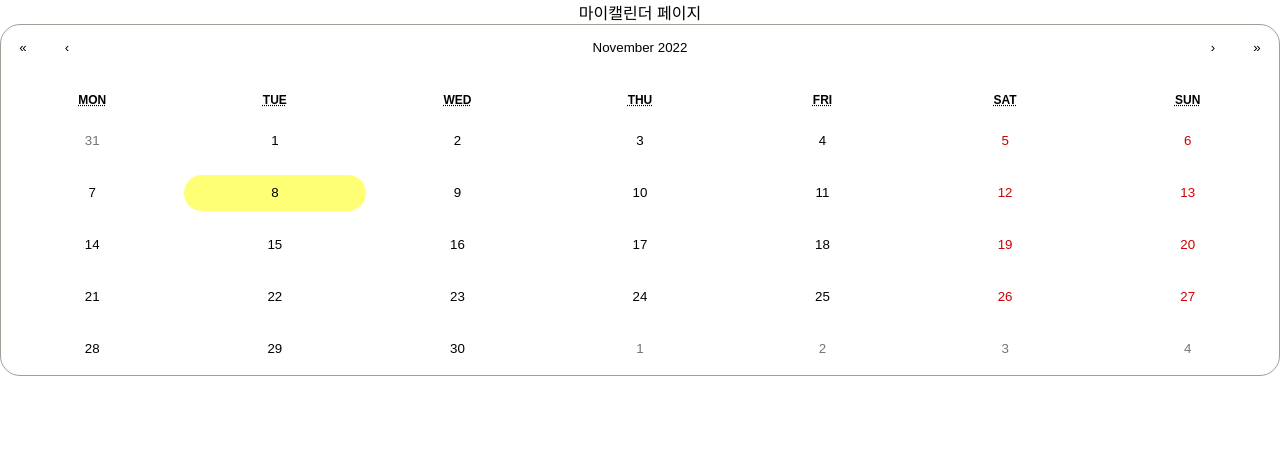
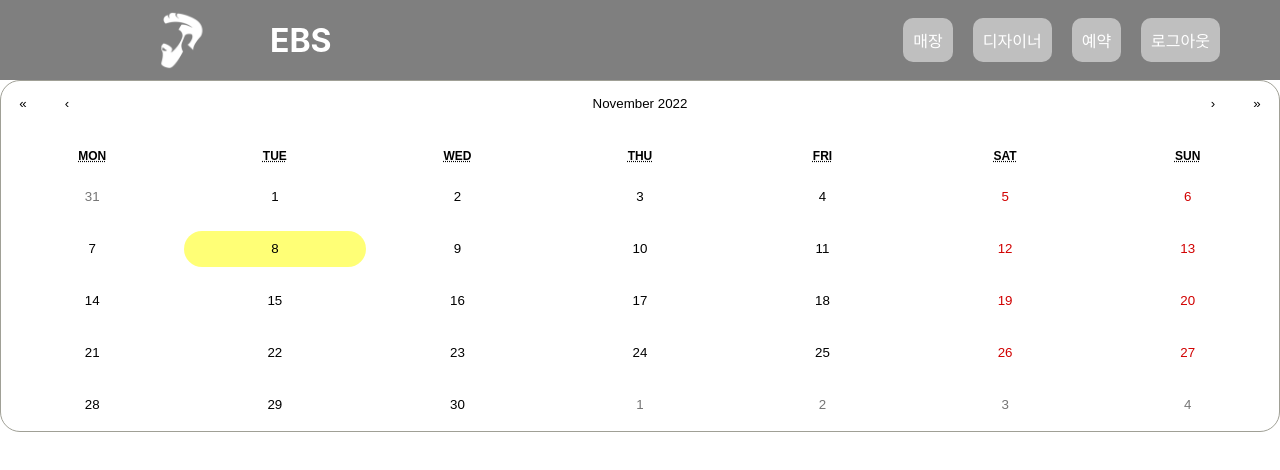
Before and after one commit to ris2131/ssafyEBSMirror, a React (Create React App) app in the folder business-fe/: page /schedule/my-calendar in a window 1280 px wide. Shown: the top 470 px of the page. Built offline with nearby package versions, Linux system fonts and the light colour scheme.

Commit message:
Refactor: 필요한 화면들에 navBar 추가.

```diff
--- a/business-fe/src/pages/Info/Info.js
+++ b/business-fe/src/pages/Info/Info.js
@@ -12,6 +12,7 @@ import {useNavigate} from "react-router-dom";
 import { getinfo} from "../../redux/InfoSlice";
 
 import { imgApi } from "../../shared/imgApi";
+import NavBar from "../../components/Navbar/NavBar";
 
 const InfoBox = styled.div`
   display: flex;
@@ -197,6 +198,8 @@ const Info = () =>{
   };
 
   return(
+    <>
+      <NavBar></NavBar>
       <InfoBox>
         <InputBox>
           <PimgBox>
@@ -306,6 +309,7 @@ const Info = () =>{
           </InputDiv>
         </InputBox>
       </InfoBox>
+    </>
   );
 };
 
--- a/business-fe/src/pages/Schedule/MyCalendar.js
+++ b/business-fe/src/pages/Schedule/MyCalendar.js
@@ -1,20 +1,14 @@
-
-
-import styled from "styled-components";
-// 달력
-// import { format, addMonths, subMonths } from "date-fns";
-// import DaySection from "./DaySection";
-// import DayItems from "./DayItems";
 
 //달력 컴포넌트
 import CalendarComponent from "../../components/SchedulePage/CalendarComponent";
-
+import NavBar from "../../components/Navbar/NavBar";
 
 const MyCalendar = () => {
 
   return(
     <>
-      마이캘린더 페이지
+      <NavBar></NavBar>
+
       <CalendarComponent></CalendarComponent>
     </>
   );
```
Lines whose indentation alone changed are shown as unchanged.
